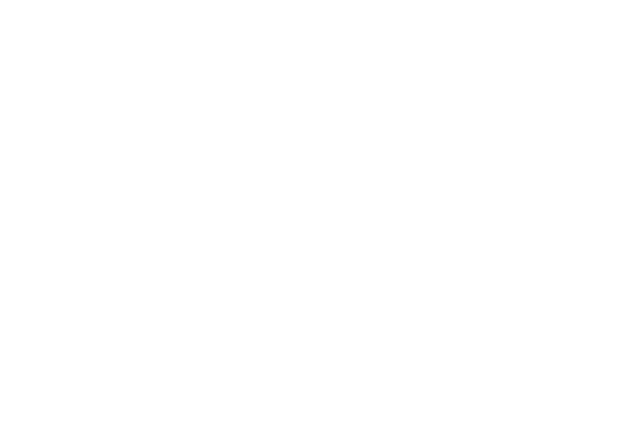
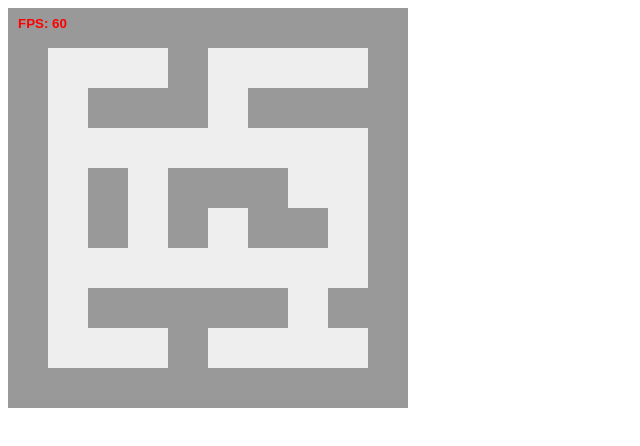
Before and after one commit to MeJunae/somebodies, a Vue app: page / in a window 1280 px wide. Shown: the top 446 px of the page, without its empty margins (0-640 px from the left). Built offline with nearby package versions, Linux system fonts and the light colour scheme.

Commit message:
feat(main-canvas): render main canvas

```diff
--- a/src/App.vue
+++ b/src/App.vue
@@ -1,9 +1,16 @@
 <template>
-  <div id="app"></div>
+  <div id="app">
+    <MainCanvas msg="Welcome to Your Vue.js App" />
+  </div>
 </template>
 
 <script>
+import MainCanvas from './components/MainCanvas.vue';
+
 export default {
   name: 'App',
+  components: {
+    MainCanvas,
+  },
 };
 </script>
```
